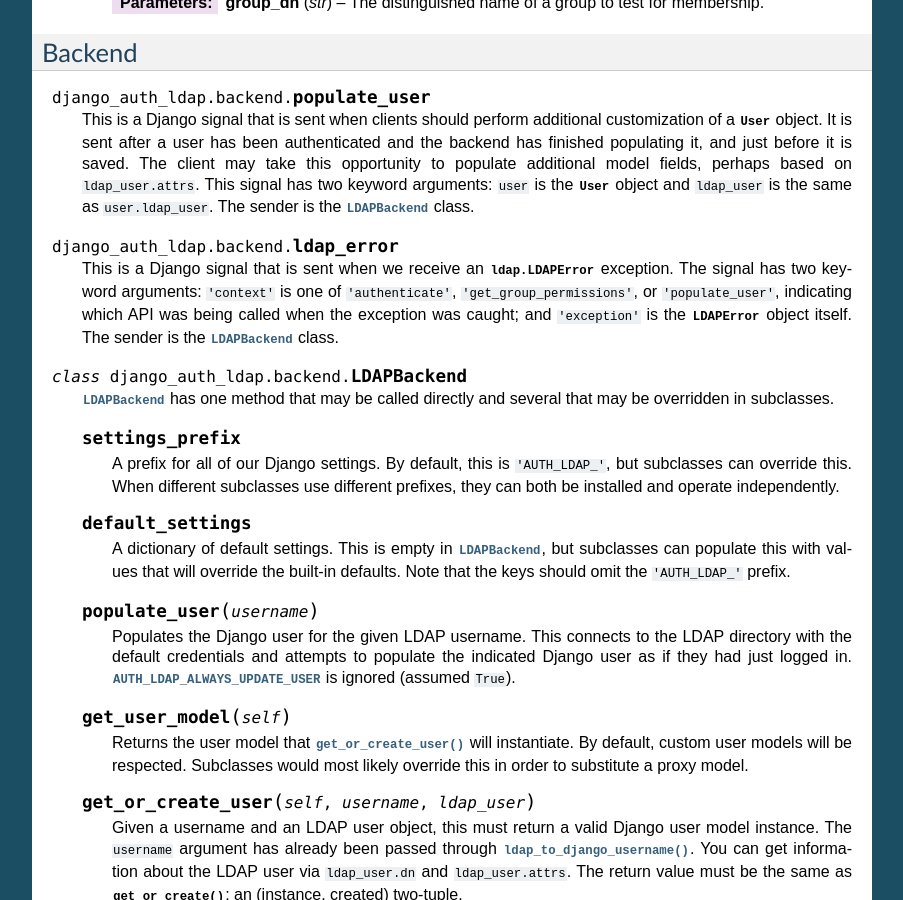
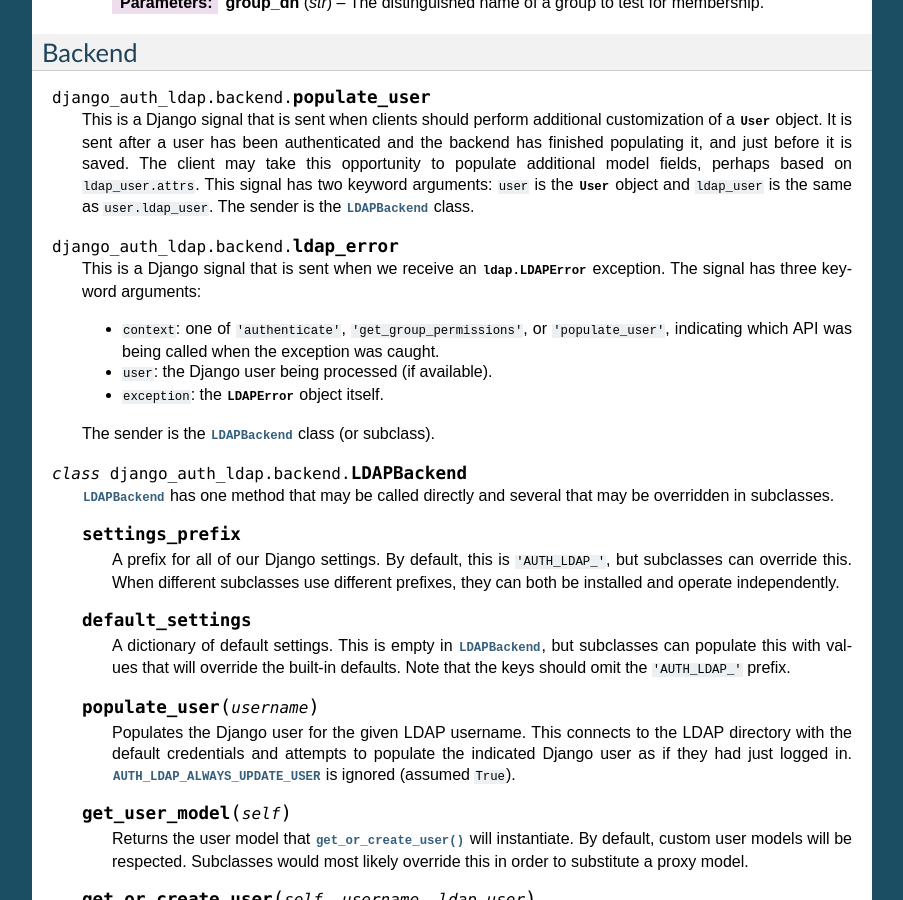
Before and after one commit to django-auth-ldap/django-auth-ldap, a Sphinx documentation site: the page built from docs/source/reference.rst, in a window 1280 px wide and 900 px high, scrolled down 6729 px. Shown: the whole window, without its empty margins (198-1101 px from the left). Built offline with Sphinx 7.4.7, drawn with Linux system fonts in a browser that asks for light colours.

Commit message:
Improved LDAPError handling.
A case existed where the error would not get caught while loading group permissions.

```diff
--- a/docs/source/reference.rst
+++ b/docs/source/reference.rst
@@ -534,13 +534,18 @@
 
 .. data:: ldap_error
 
+
     This is a Django signal that is sent when we receive an
-    :exc:`ldap.LDAPError` exception. The signal has two keyword arguments:
-    ``'context'`` is one of ``'authenticate'``, ``'get_group_permissions'``, or
-    ``'populate_user'``, indicating which API was being called when the
-    exception was caught; and ``'exception'`` is the :exc:`~ldap.LDAPError`
-    object itself. The sender is the
-    :class:`~django_auth_ldap.backend.LDAPBackend` class.
+    :exc:`ldap.LDAPError` exception. The signal has three keyword arguments:
+
+    - ``context``: one of ``'authenticate'``, ``'get_group_permissions'``, or
+      ``'populate_user'``, indicating which API was being called when the
+      exception was caught.
+    - ``user``: the Django user being processed (if available).
+    - ``exception``: the :exc:`~ldap.LDAPError` object itself.
+
+    The sender is the :class:`~django_auth_ldap.backend.LDAPBackend` class (or
+    subclass).
 
 .. class:: LDAPBackend
 
```
Also changed, not shown: 1 other file.
